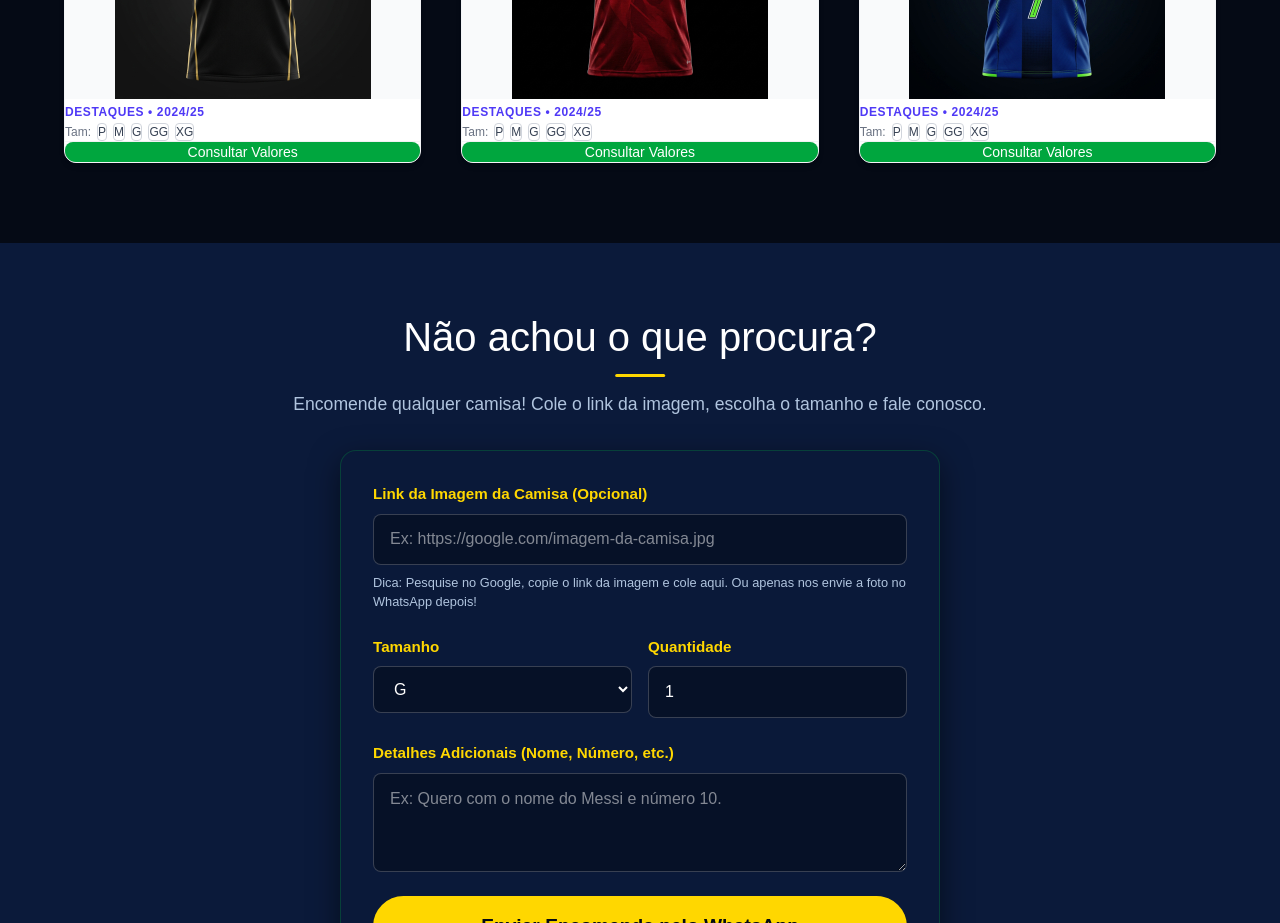
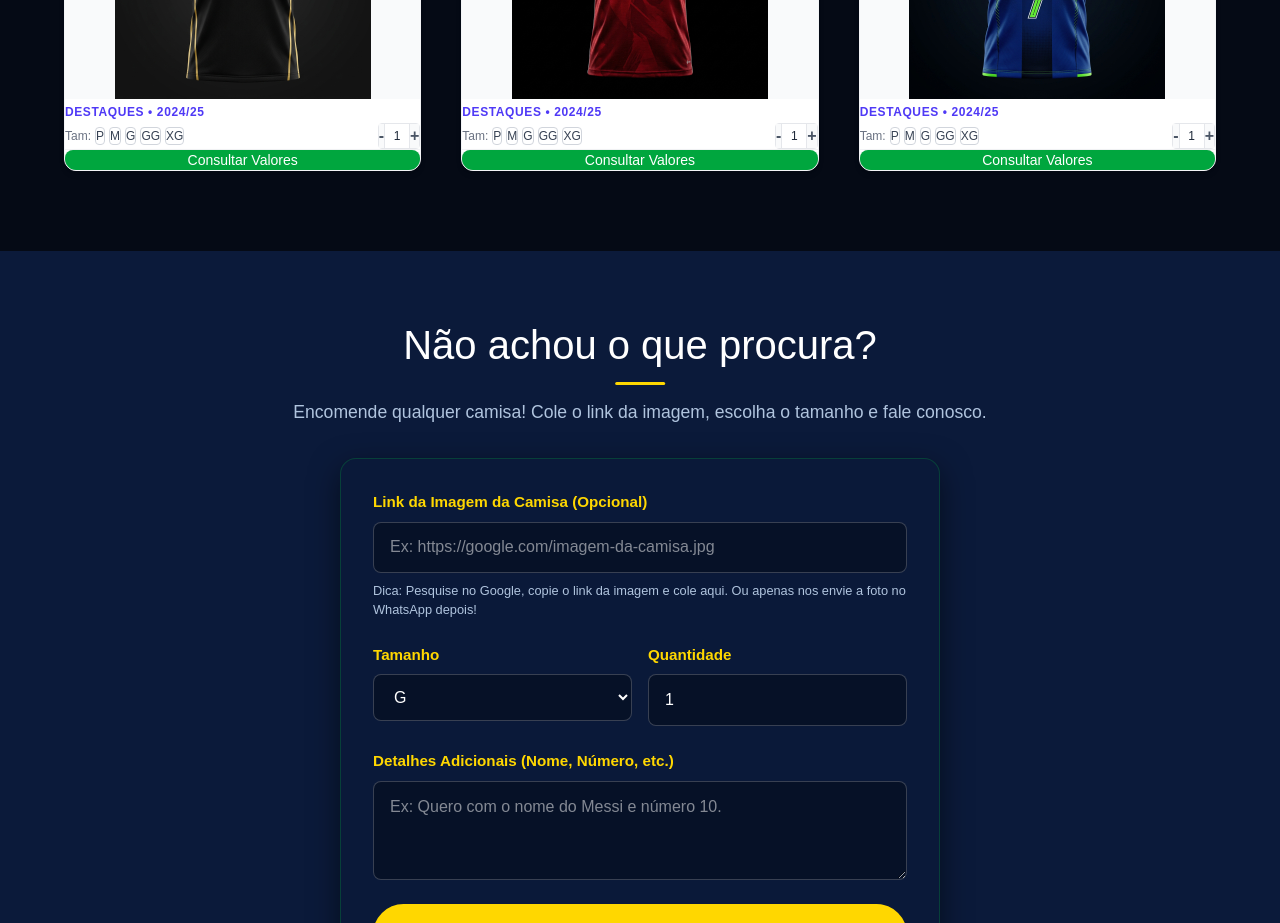
Before and after one commit to azimbaue/futmantos, a React (Vite) app: page / in a window 1280 px wide. Shown: the part 1140-2063 px from the top of the page. Built offline with nearby package versions, Linux system fonts and the light colour scheme.

Commit message:
feat: add size and quantity selectors, update WhatsApp message

```diff
--- a/src/components/ProductCard.jsx
+++ b/src/components/ProductCard.jsx
@@ -2,15 +2,8 @@ import React, { useState } from 'react';
 
 export default function ProductCard({ produto }) {
   const [isHovered, setIsHovered] = useState(false);
-
-  const handleWhatsAppClick = (e) => {
-    e.stopPropagation();
-    const numeroWhatsApp = "5591986145120"; // Used the number from the project data
-    const temporada = produto.temporada || "2024/25";
-    const mensagem = `Olá! Gostaria de mais informações sobre o manto: *${produto.nome}* (${temporada}). Pode me informar o valor?`;
-    const url = `https://wa.me/${numeroWhatsApp}?text=${encodeURIComponent(mensagem)}`;
-    window.open(url, '_blank');
-  };
+  const [tamanhoSelecionado, setTamanhoSelecionado] = useState('');
+  const [quantidade, setQuantidade] = useState(1);
 
   // Tratar fallback de propriedades opcionais
   const imagemPrincipal = produto.imagemFrente || produto.image;
@@ -18,10 +11,30 @@ export default function ProductCard({ produto }) {
   const versao = produto.versao || produto.badge || "Torcedor";
   const liga = produto.liga || produto.team || "Futebol";
   const temporada = produto.temporada || "2024/25";
+  const tamanhosDisponiveis = produto.tamanhosDisponiveis || ['P', 'M', 'G', 'GG', 'XG'];
 
-  // Tratar tamanhos (no data.js atual os tamanhos estão como string, ex: "P ao 5XL")
-  // Aqui vamos simular que os principais estão disponíveis se não houver um array específico
-  const tamanhosDisponiveis = produto.tamanhosDisponiveis || ['P', 'M', 'G', 'GG', 'XG'];
+  const handleWhatsAppClick = (e) => {
+    e.stopPropagation();
+
+    if (!tamanhoSelecionado) {
+      alert("Por favor, selecione um tamanho antes de consultar os valores.");
+      return;
+    }
+
+    const numeroWhatsApp = "5591986145120"; // Número real do projeto
+    const linkProduto = `${window.location.origin}${imagemPrincipal}`;
+    const mensagem = `Olá! Gostaria de consultar os valores do seguinte manto:
+
+*Produto:* ${produto.nome} (${temporada})
+*Tamanho:* ${tamanhoSelecionado}
+*Quantidade:* ${quantidade}
+*Imagem:* ${linkProduto}
+
+Pode me repassar os valores e a disponibilidade?`;
+
+    const url = `https://wa.me/${numeroWhatsApp}?text=${encodeURIComponent(mensagem)}`;
+    window.open(url, '_blank');
+  };
 
   return (
     <div
@@ -55,23 +68,43 @@ export default function ProductCard({ produto }) {
           </h3>
         </div>
 
-        <div className="mt-3 flex items-center gap-1.5 flex-wrap">
-          <span className="text-xs text-gray-500 mr-1">Tam:</span>
+        {/* Seleção de Tamanho e Quantidade */}
+        <div className="mt-3 flex items-center justify-between gap-2">
+          <div className="flex items-center gap-1 flex-wrap flex-1">
+            <span className="text-xs text-gray-500 mr-0.5">Tam:</span>
             {['P', 'M', 'G', 'GG', 'XG'].map((tamanho) => {
               const disponivel = tamanhosDisponiveis.includes(tamanho);
+              const isSelected = tamanhoSelecionado === tamanho;
               return (
-              <span
+                <button
                   key={tamanho}
-                className={`text-xs px-2 py-0.5 rounded font-medium border ${
-                  disponivel
-                    ? 'border-gray-300 text-gray-700 bg-white'
-                    : 'border-gray-200 text-gray-300 bg-gray-50 line-through'
+                  onClick={(e) => { e.stopPropagation(); if (disponivel) setTamanhoSelecionado(tamanho); }}
+                  disabled={!disponivel}
+                  className={`text-xs px-2 py-0.5 rounded font-medium border transition-colors cursor-pointer ${
+                    !disponivel
+                      ? 'border-gray-200 text-gray-300 bg-gray-50 line-through cursor-not-allowed'
+                      : isSelected
+                        ? 'border-indigo-600 bg-indigo-50 text-indigo-700 shadow-sm'
+                        : 'border-gray-300 text-gray-700 bg-white hover:border-indigo-400'
                   }`}
                 >
                   {tamanho}
-              </span>
+                </button>
               );
             })}
+          </div>
+
+          <div className="flex items-center border border-gray-200 rounded flex-shrink-0 bg-white">
+            <button
+              onClick={(e) => { e.stopPropagation(); setQuantidade(Math.max(1, quantidade - 1)) }}
+              className="px-2 py-0.5 bg-gray-50 hover:bg-gray-100 text-gray-600 font-bold border-r border-gray-200"
+            >-</button>
+            <span className="px-2 py-0.5 text-xs font-medium text-gray-800 w-6 text-center">{quantidade}</span>
+            <button
+              onClick={(e) => { e.stopPropagation(); setQuantidade(quantidade + 1) }}
+              className="px-2 py-0.5 bg-gray-50 hover:bg-gray-100 text-gray-600 font-bold border-l border-gray-200"
+            >+</button>
+          </div>
         </div>
 
         <div className="mt-4 pt-3 border-t border-gray-100 flex">
```
Lines whose indentation alone changed are shown as unchanged.
